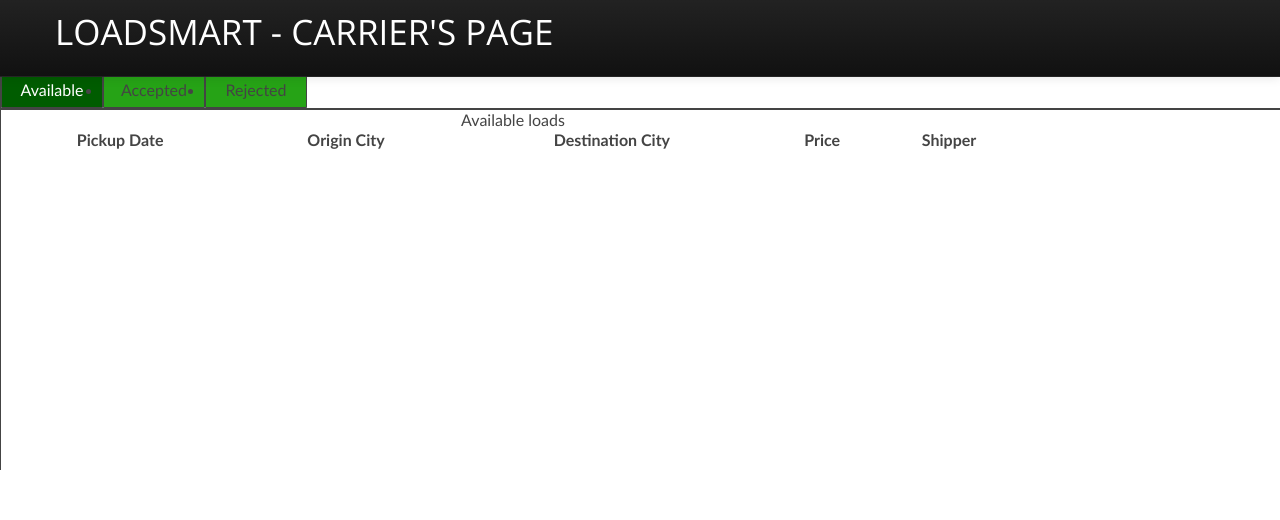
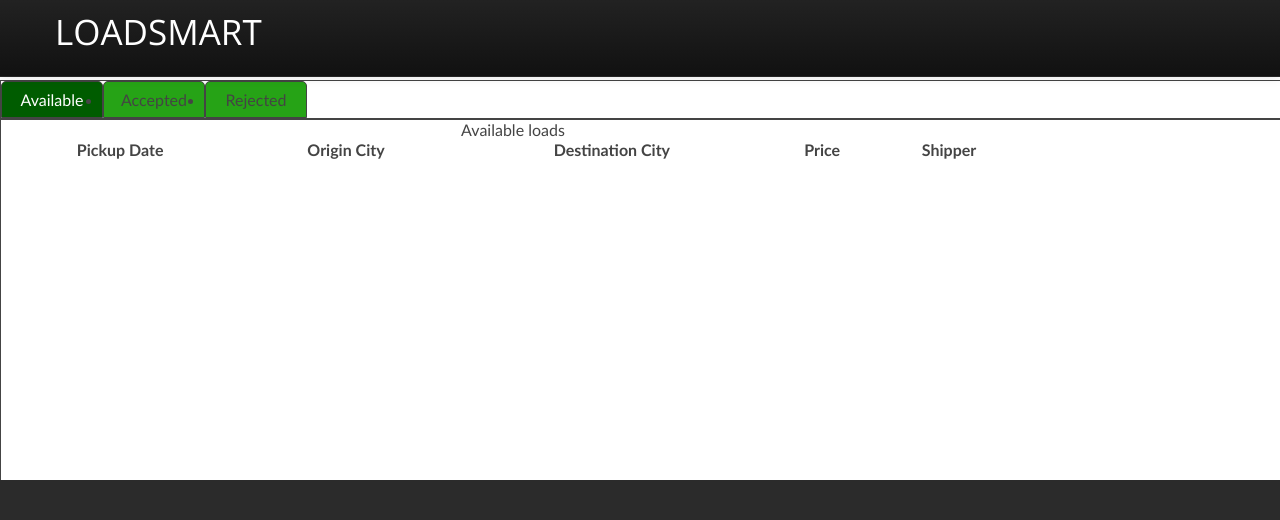
Before and after one commit to belaeifert/Loadsmart-final-project, a Django app: template finalProject/carrier/templates/carrier_abas.html in a window 1280 px wide. Shown: the top 520 px of the page. Run offline with Django 3.2, Linux system fonts and the light colour scheme; the template is opened without the code that fills it, so the values that code supplies are empty; parts of the project's set-up code (start-up, migrations or seed data) failed here and were passed over; some libraries are stand-ins or nearby versions.

Commit message:
carrier page using template from core

```diff
--- a/finalProject/carrier/templates/base_carrier.html
+++ /dev/null
@@ -1,57 +0,0 @@
-{% load static %}
-<!DOCTYPE HTML>
-<html lang="en">
-   <head>
-      <meta charset="utf-8">
-      <title> {% block title %} LoadSmart {% endblock %}</title>
-      <meta name="viewport" content="width=device-width, initial-scale=1.0">
-      <meta name="description" content="">
-      <meta name="author" content="">
-      <link href="{% static 'css/bootstrap-responsive.css'%}" rel="stylesheet">
-      <link href="{% static 'css/style.css'%}" rel="stylesheet">
-      <link href="{% static 'css/default.css'%}" rel="stylesheet">
-      <link rel="shortcut icon" href="{% static 'img/favicon.ico'%}">
-      <link href="{% static 'css/abas.css'%}" rel="stylesheet">
-      <!-- =======================================================
-         Theme Name: Maxim
-         Theme URL: https://bootstrapmade.com/maxim-free-onepage-bootstrap-theme/
-         Author: BootstrapMade.com
-         Author URL: https://bootstrapmade.com
-         ======================================================= -->
-   </head>
-   <body>
-      <!-- navbar -->
-      <div class="navbar-wrapper">
-         <div class="navbar navbar-inverse navbar-fixed-top">
-            <div class="navbar-inner">
-               <div class="container">
-                  <!-- Responsive navbar -->
-                  <a class="btn btn-navbar" data-toggle="collapse" data-target=".nav-collapse"><span class="icon-bar"></span><span class="icon-bar"></span><span class="icon-bar"></span>
-                  </a>
-                  <h1 class="brand"><a>LoadSmart - Carrier's Page</a></h1>
-                  <!-- navigation -->
-               </div>
-            </div>
-         </div>
-      </div>
-      <!-- Content -->
-      <div>
-         {% block content %}
-         {% endblock content %}
-      </div>
-      </footer>
-      <a href="#" class="scrollup"><i class="icon-angle-up icon-square icon-bgdark icon-2x"></i></a>
-      <script src="{% static 'js/jquery.js'%}"></script>
-      <script src="{% static 'js/jquery.scrollTo.js'%}"></script>
-      <script src="{% static 'js/jquery.nav.js'%}"></script>
-      <script src="{% static 'js/jquery.localScroll.js'%}"></script>
-      <script src="{% static 'js/bootstrap.js'%}"></script>
-      <script src="{% static 'js/jquery.prettyPhoto.js'%}"></script>
-      <script src="{% static 'js/isotope.js'%}"></script>
-      <script src="{% static 'js/jquery.flexslider.js'%}"></script>
-      <script src="{% static 'js/inview.js'%}"></script>
-      <script src="{% static 'js/animate.js'%}"></script>
-      <script src="{% static 'js/custom.js'%}"></script>
-      <script src="{% static 'js/abas.js'%}"></script>
-   </body>
-</html>
--- a/finalProject/carrier/templates/carrier_abas.html
+++ b/finalProject/carrier/templates/carrier_abas.html
@@ -1,13 +1,17 @@
 <script type="text/javascript" src="http://code.jquery.com/jquery-1.7.2.min.js"></script>
 
-{% extends 'base_carrier.html' %}
+{% extends 'base.html' %}
+
 
 {% block title %} Carrier's Page {% endblock title %}
 
+{% block navbar-options %}
+{% endblock navbar-options%}
+
 {% block content %}
-<p>{{ linebreaksbr }}</p>
-<p>{{ linebreaksbr }}</p>
-<p>{{ linebreaksbr }}</p>
+<br/>
+
+
 <div class="TabControl">
    <div id="header">
       <ul class="abas">
--- a/finalProject/core/templates/base.html
+++ b/finalProject/core/templates/base.html
@@ -11,6 +11,7 @@
 	<link href="{% static 'css/bootstrap-responsive.css'%}" rel="stylesheet">
 	<link href="{% static 'css/style.css'%}" rel="stylesheet">
 	<link href="{% static 'css/default.css'%}" rel="stylesheet">
+	<link href="{% static 'css/abas.css'%}" rel="stylesheet">
 	<link rel="shortcut icon" href="{% static 'img/favicon.ico'%}">
 	<!-- =======================================================
     Theme Name: Maxim
@@ -36,6 +37,8 @@
 
 	<script src="{% static 'js/bootstrap.min.js'%}"></script>
 	<script src="{% static 'js/moment.min.js'%}"></script>
+
+	<script src="{% static 'js/abas.js'%}"></script>
 
 	<!-- Bootstrap Date-Picker Plugin -->
 	<script type="text/javascript" src="https://cdnjs.cloudflare.com/ajax/libs/bootstrap-datepicker/1.4.1/js/bootstrap-datepicker.min.js"></script>
```
Also changed, not shown: finalProject/core/static/css/abas.css (renamed from finalProject/carrier/static/css/abas.css), finalProject/core/static/js/abas.js (renamed from finalProject/carrier/static/js/abas.js).
